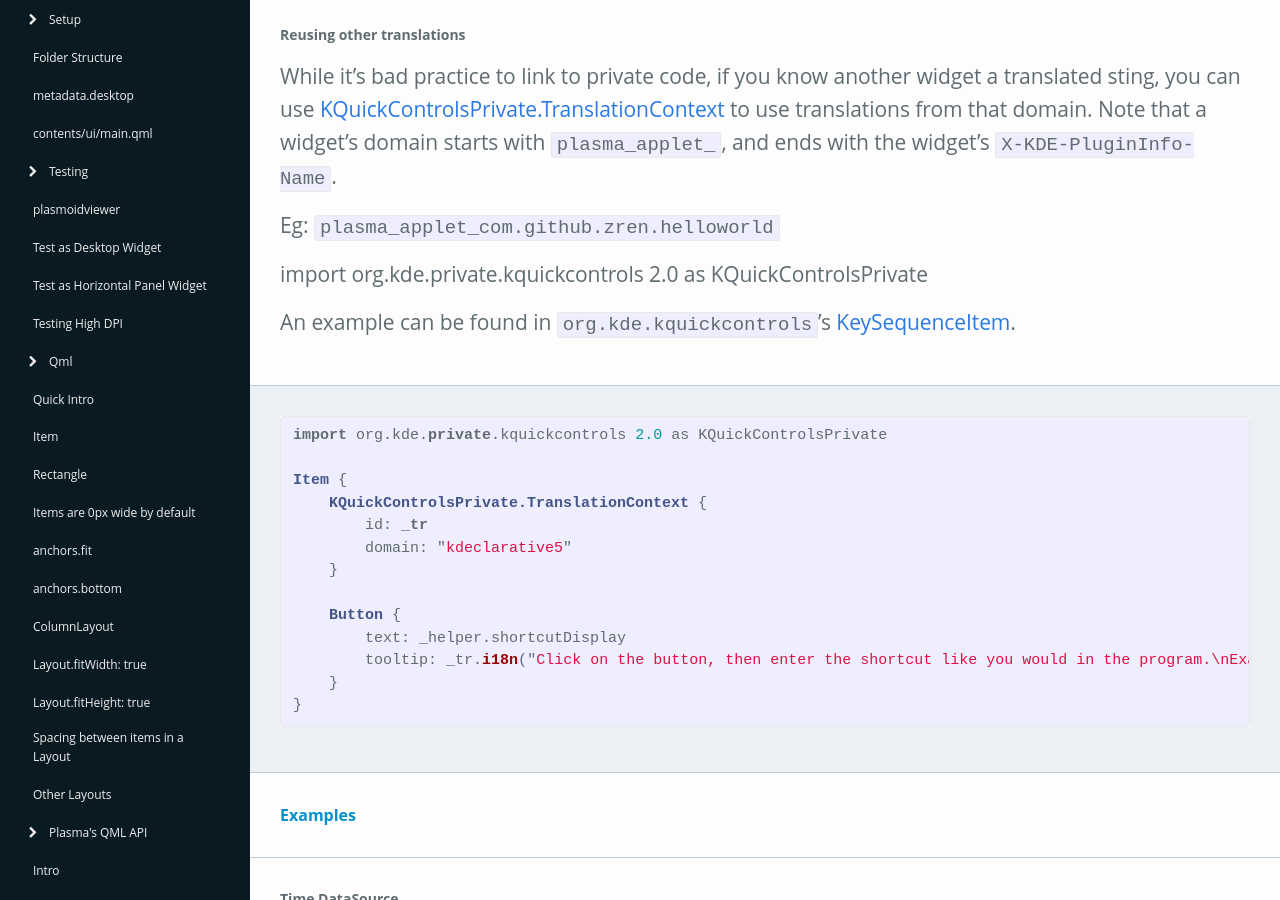
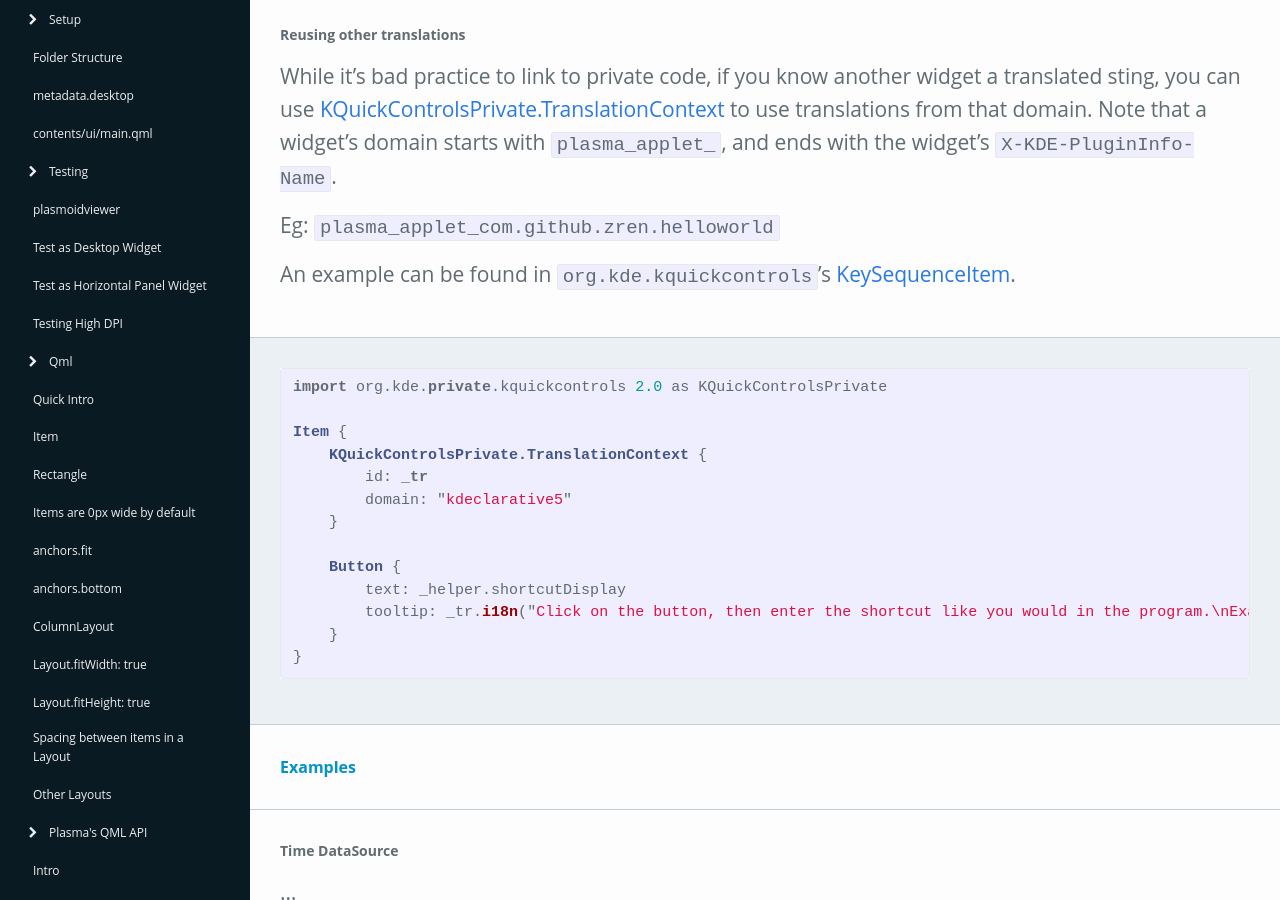
Before and after one commit to Zren/zren.github.io, a Jekyll site: the page built from kde_docs.md, in a window 1280 px wide and 900 px high, scrolled down 20950 px. Built offline with Jekyll 4.4.1, drawn with Linux system fonts in a browser that asks for light colours.

Commit message:
forgot to delete this

```diff
--- a/kde_docs.md
+++ b/kde_docs.md
@@ -762,8 +762,6 @@ While it's bad practice to link to private code, if you know another widget a tr
 
 Eg: `plasma_applet_com.github.zren.helloworld`
 
-import org.kde.private.kquickcontrols 2.0 as KQuickControlsPrivate
-
 An example can be found in `org.kde.kquickcontrols`'s [KeySequenceItem](https://api.kde.org/frameworks/kdeclarative/html/KeySequenceItem_8qml_source.html).
 
 {% endcapture %}{% capture sectionRight %}
```
